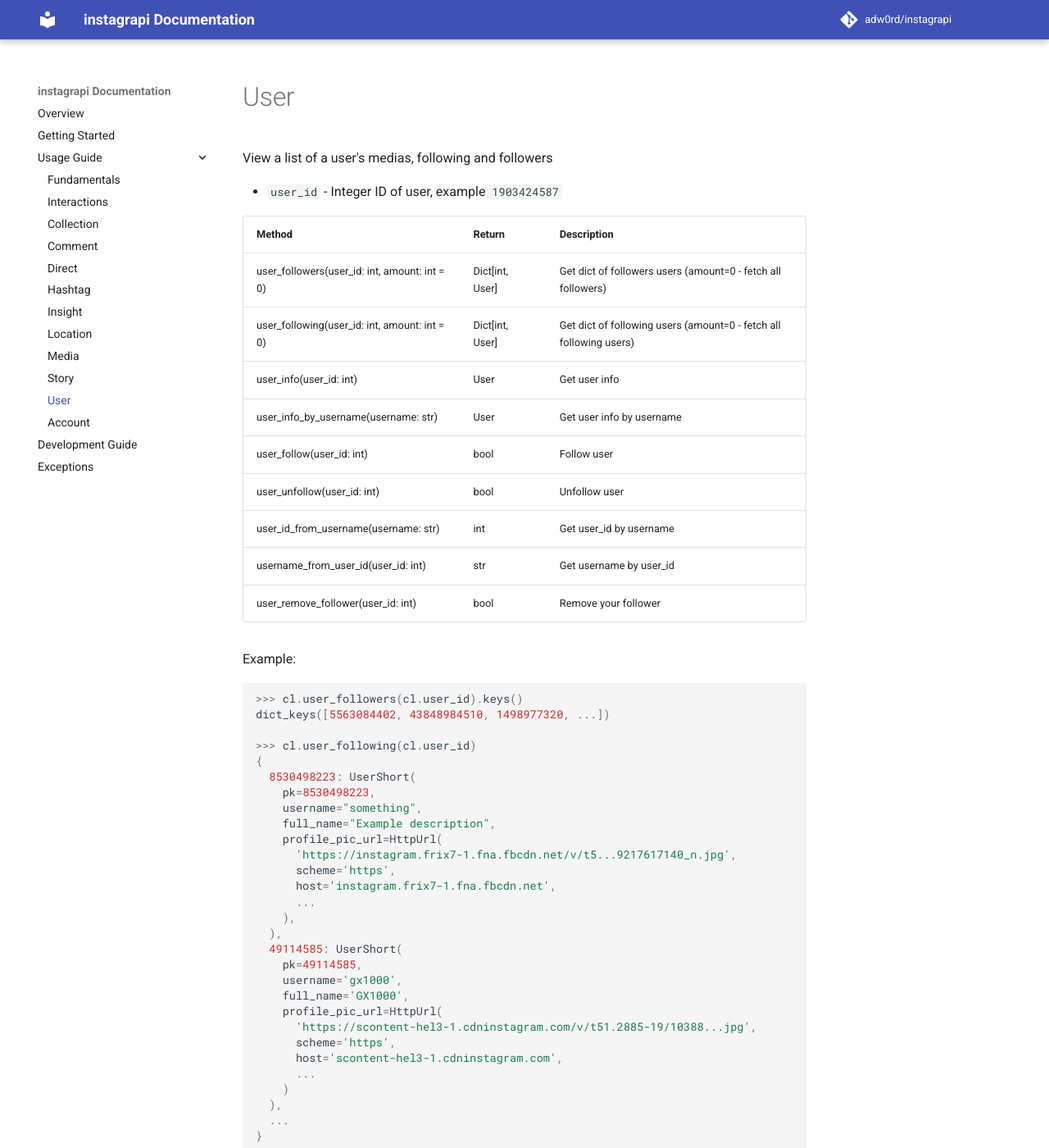
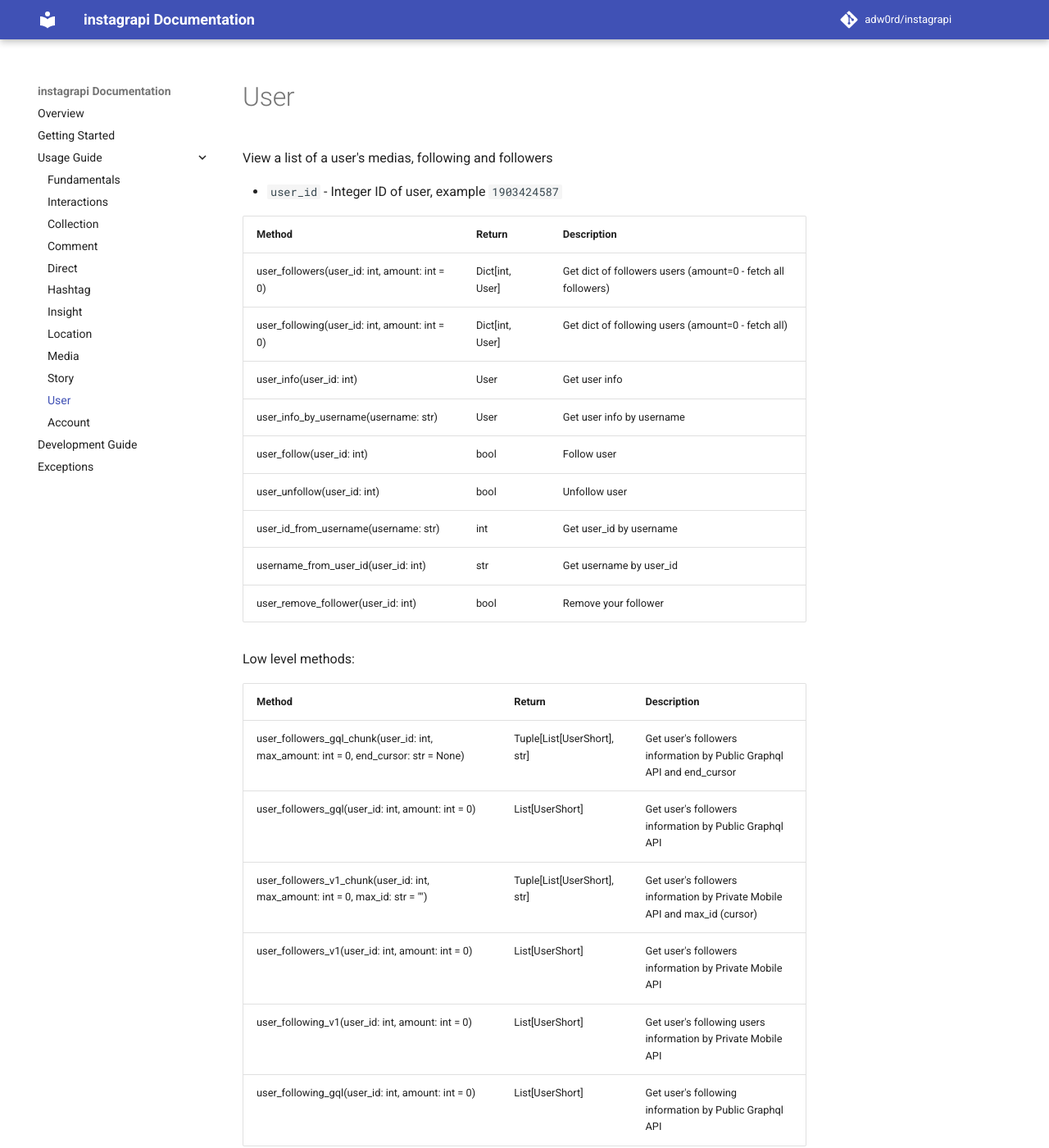
Before and after one commit to subzeroid/instagrapi, an MkDocs documentation site: the page built from docs/usage-guide/user.md, in a window 1280 px wide and 1400 px high. Shown: the whole window at 82% size. Built offline with MkDocs 1.6.1 and Material for MkDocs 9.7.7, drawn with Linux system fonts in a browser that asks for light colours; comment, search, counter and statistics services are not loaded; the version menu is left out.

Commit message:
Improve docs for User low-level methods

```diff
--- a/docs/usage-guide/user.md
+++ b/docs/usage-guide/user.md
@@ -4,17 +4,29 @@
 
 * `user_id` - Integer ID of user, example `1903424587`
 
-| Method                                             | Return              | Description
-| -------------------------------------------------- | ------------------- | ------------------------------------------------------------------
-| user_followers(user_id: int, amount: int = 0)      | Dict\[int, User]    | Get dict of followers users (amount=0 - fetch all followers)
-| user_following(user_id: int, amount: int = 0)      | Dict\[int, User]    | Get dict of following users (amount=0 - fetch all following users)
-| user_info(user_id: int)                            | User                | Get user info
-| user_info_by_username(username: str)               | User                | Get user info by username
-| user_follow(user_id: int)                          | bool                | Follow user
-| user_unfollow(user_id: int)                        | bool                | Unfollow user
-| user_id_from_username(username: str)               | int                 | Get user_id by username
-| username_from_user_id(user_id: int)                | str                 | Get username by user_id
-| user_remove_follower(user_id: int)                 | bool                | Remove your follower
+| Method                                        | Return           | Description
+| --------------------------------------------- | ---------------- | ---------------------------------------------------------
+| user_followers(user_id: int, amount: int = 0) | Dict\[int, User] | Get dict of followers users (amount=0 - fetch all followers)
+| user_following(user_id: int, amount: int = 0) | Dict\[int, User] | Get dict of following users (amount=0 - fetch all)
+| user_info(user_id: int)                       | User             | Get user info
+| user_info_by_username(username: str)          | User             | Get user info by username
+| user_follow(user_id: int)                     | bool             | Follow user
+| user_unfollow(user_id: int)                   | bool             | Unfollow user
+| user_id_from_username(username: str)          | int              | Get user_id by username
+| username_from_user_id(user_id: int)           | str              | Get username by user_id
+| user_remove_follower(user_id: int)            | bool             | Remove your follower
+
+Low level methods:
+
+| Method                                            | Return          | Description
+| ------------------------------------------------- | --------------- | ---------------------------------------------------------
+| user_followers_gql_chunk(user_id: int, max_amount: int = 0, end_cursor: str = None) | Tuple[List[UserShort], str] | Get user's followers information by Public Graphql API and end_cursor
+| user_followers_gql(user_id: int, amount: int = 0) | List[UserShort] | Get user's followers information by Public Graphql API
+| user_followers_v1_chunk(user_id: int, max_amount: int = 0, max_id: str = "") | Tuple[List[UserShort], str] | Get user's followers information by Private Mobile API and max_id (cursor)
+| user_followers_v1(user_id: int, amount: int = 0) | List[UserShort] | Get user's followers information by Private Mobile API
+| user_following_v1(user_id: int, amount: int = 0) | List[UserShort] | Get user's following users information by Private Mobile API
+| user_following_gql(user_id: int, amount: int = 0) | List[UserShort] | Get user's following information by Public Graphql API
+
 
 Example:
 
```
Also changed, not shown: 1 other file.
